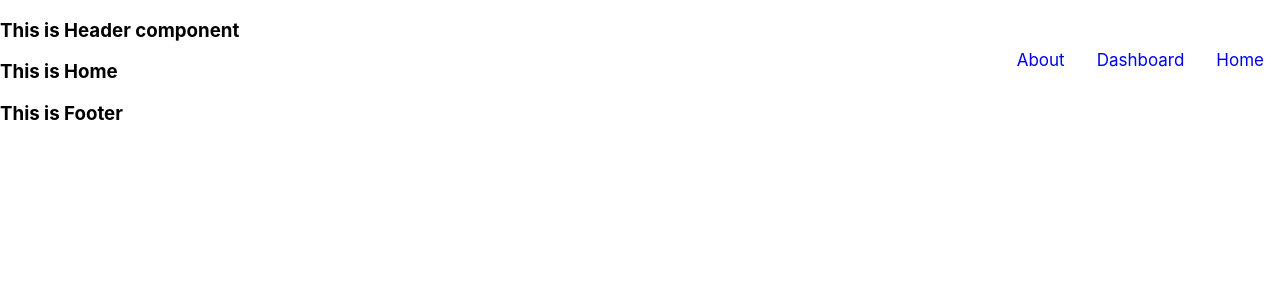
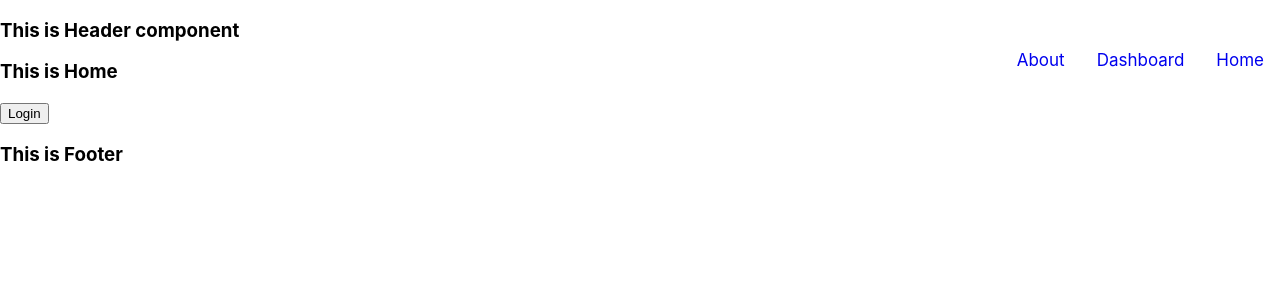
Before and after one commit to praveenvjpm/ReactRefresh, a React (Create React App) app: page / in a window 1280 px wide. Shown: the top 300 px of the page. Built offline with nearby package versions, Linux system fonts and the light colour scheme.

Commit message:
Redirect

```diff
--- a/src/Components/Home.js
+++ b/src/Components/Home.js
@@ -1,12 +1,19 @@
-import React from 'react'
+import React ,{useState} from 'react'
 import Footer from './Footer'
 import Header from './Header'
+import { Redirect } from 'react-router'
 
 export const Home = () => {
+
+    const [login,setLogin] = useState(false);
+    if(login){
+        return <Redirect to='/dashboard' />
+    }
     return (
         <div>
             <Header />
             <h3>This is Home</h3>
+            <button onClick={()=>setLogin(true)} >Login</button>
             <Footer />
         </div>
     )
```
